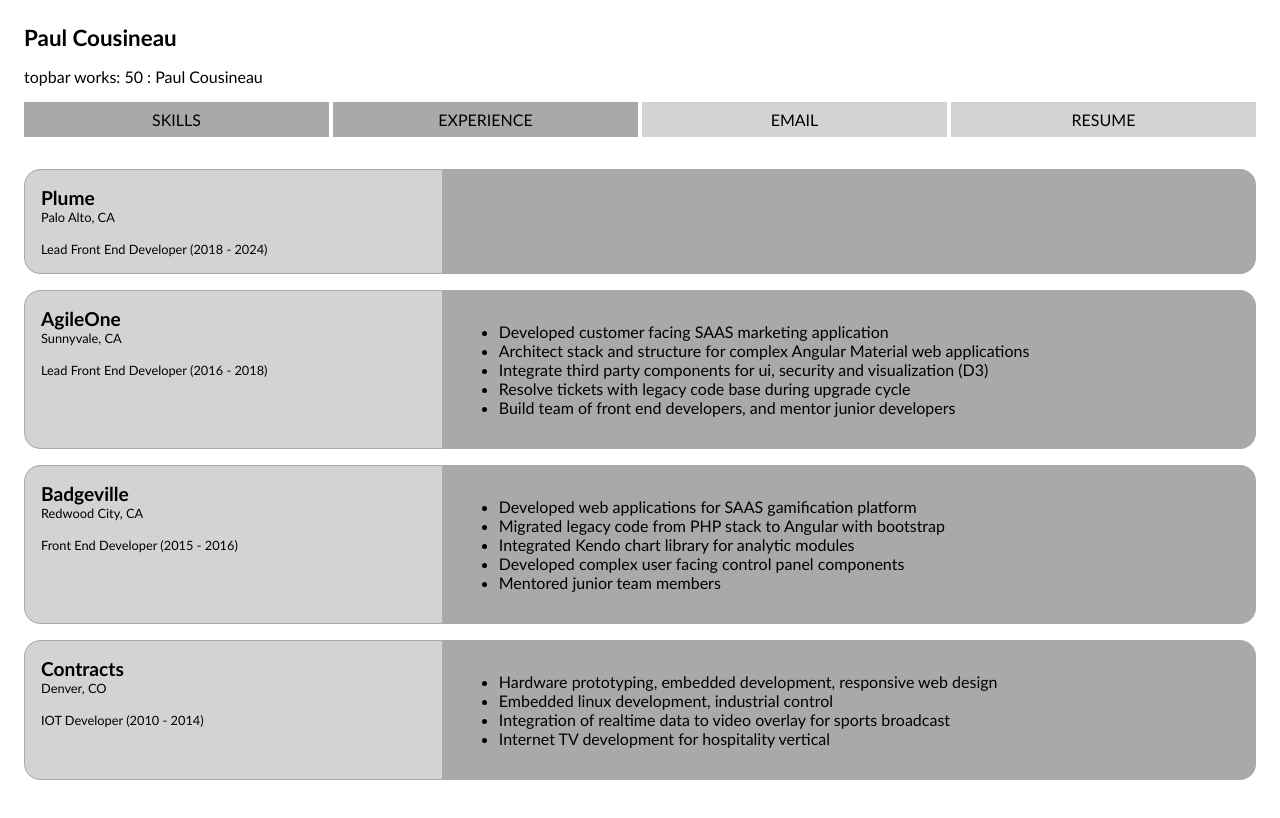
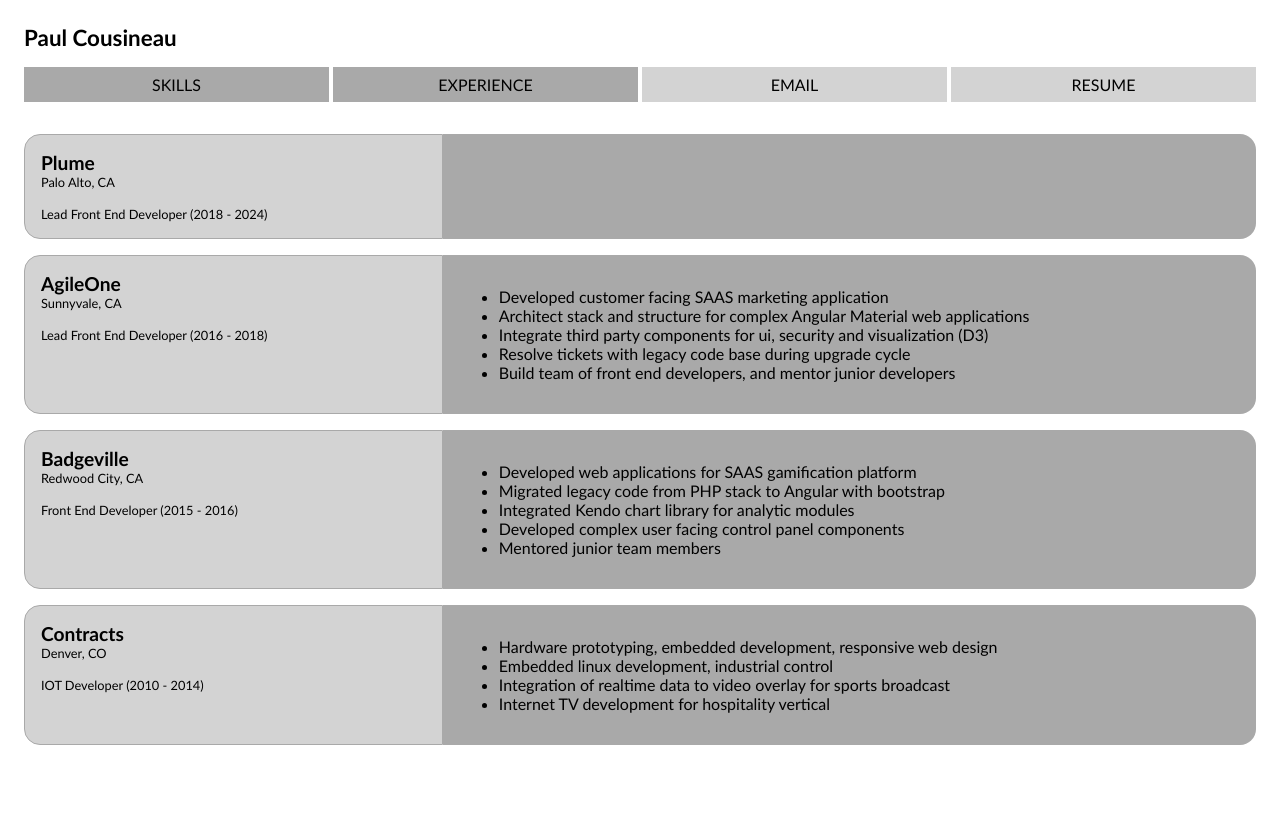
Before and after one commit to oolox/test-app, an Angular app: page / in a window 1280 px wide. Built offline with nearby package versions, Linux system fonts and the light colour scheme.

Commit message:
Topbar output

```diff
--- a/src/app/app.component.html
+++ b/src/app/app.component.html
@@ -4,7 +4,7 @@
       {{title}}
     </div>
 
-    <app-topbar [title]="title" [value]="50"></app-topbar>
+    <app-topbar (menuSelect)="menuSelect($event)"></app-topbar>
 
     <div class="timeline">
       <div *ngFor="let job of timeline" class="timeline-item">
--- a/src/app/app.component.ts
+++ b/src/app/app.component.ts
@@ -1,7 +1,7 @@
 import { Component } from '@angular/core';
 import { RouterOutlet } from '@angular/router';
 import { CommonModule } from '@angular/common';
-import {jobItemType, screenshotType} from "./app.types";
+import {jobItemType, menuItem, screenshotType} from "./app.types";
 import {timelinedata,titlestr} from "./services/timelineData";
 import {TopbarComponent} from "./topbar/topbar.component";
 
@@ -25,6 +25,10 @@
     item.selected=!item.selected;
   }
 
+  menuSelect(action: string) {
+    console.log("menuSelect: ",action);
+  }
+
   onEvent(event:Event, item:screenshotType) {
     this.showModal=true;
     this.showScreen= item;
--- a/src/app/topbar/topbar.component.html
+++ b/src/app/topbar/topbar.component.html
@@ -1,4 +1,3 @@
-<p>topbar works: {{value}} : {{title}}</p>
 <div class="topbar">
   <div *ngFor="let item of menuItems" class="topbar" (click)="topbarClick(item)">
       <div class="menu-item" [ngClass]="item.selected ? 'itemSelected' : 'itemNotSelected'">
--- a/src/app/topbar/topbar.component.ts
+++ b/src/app/topbar/topbar.component.ts
@@ -1,4 +1,4 @@
-import {Component, Input} from '@angular/core';
+import {Component, Input, Output,EventEmitter } from '@angular/core';
 import {CommonModule} from "@angular/common";
 import {menuItem} from '../app.types';
 
@@ -12,8 +12,7 @@
 
 
 export class TopbarComponent {
-  @Input() value = 0;
-  @Input() title: string = "";
+  @Output() menuSelect = new EventEmitter<string>();
 
    menuItems: menuItem[] = [
      {
@@ -39,7 +38,7 @@
   topbarClick(item: menuItem) {
     this.menuItems.forEach( (item:menuItem) => { item.selected=false })
     item.selected = true;
-    console.log("clicked: ",item);
+    this.menuSelect.emit(item.action);
   }
 
 }
```
